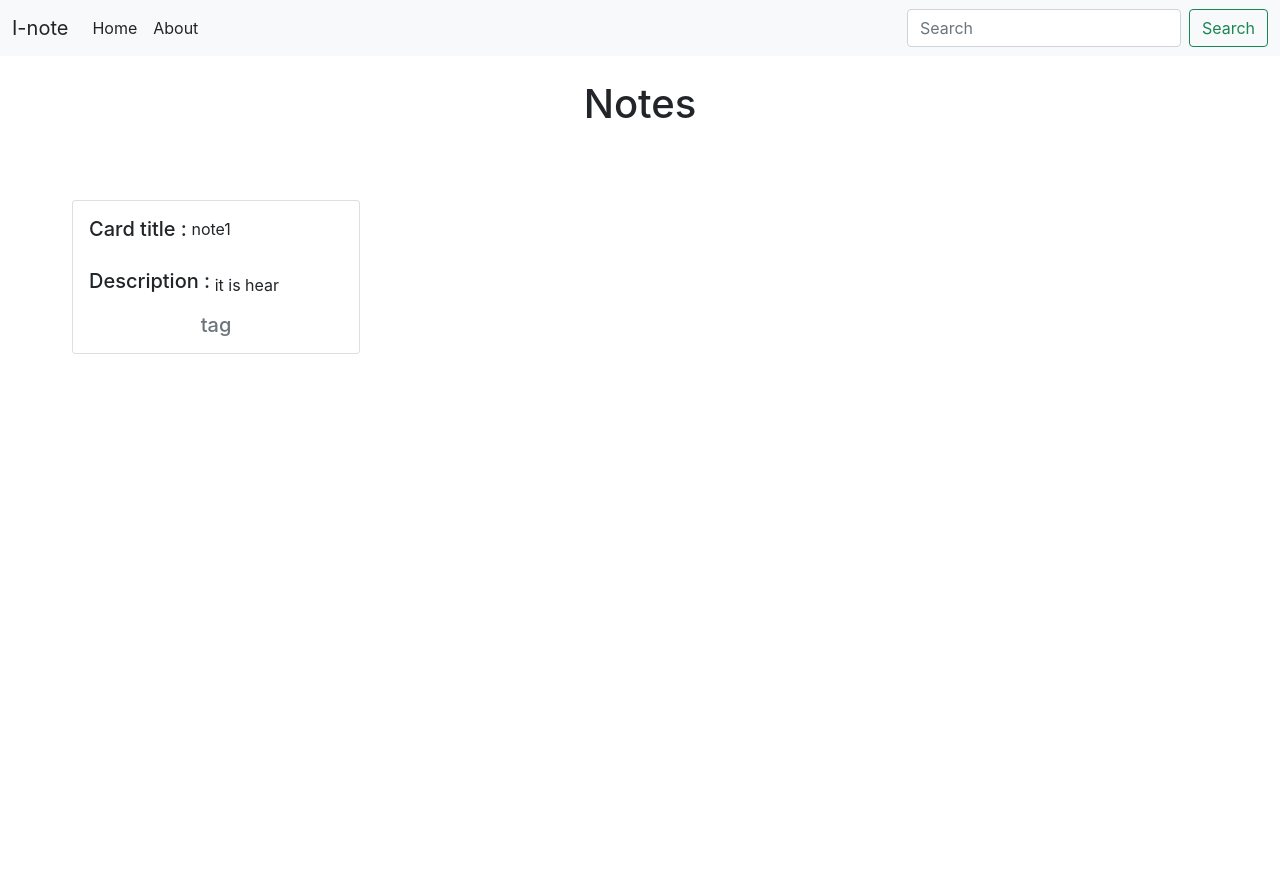
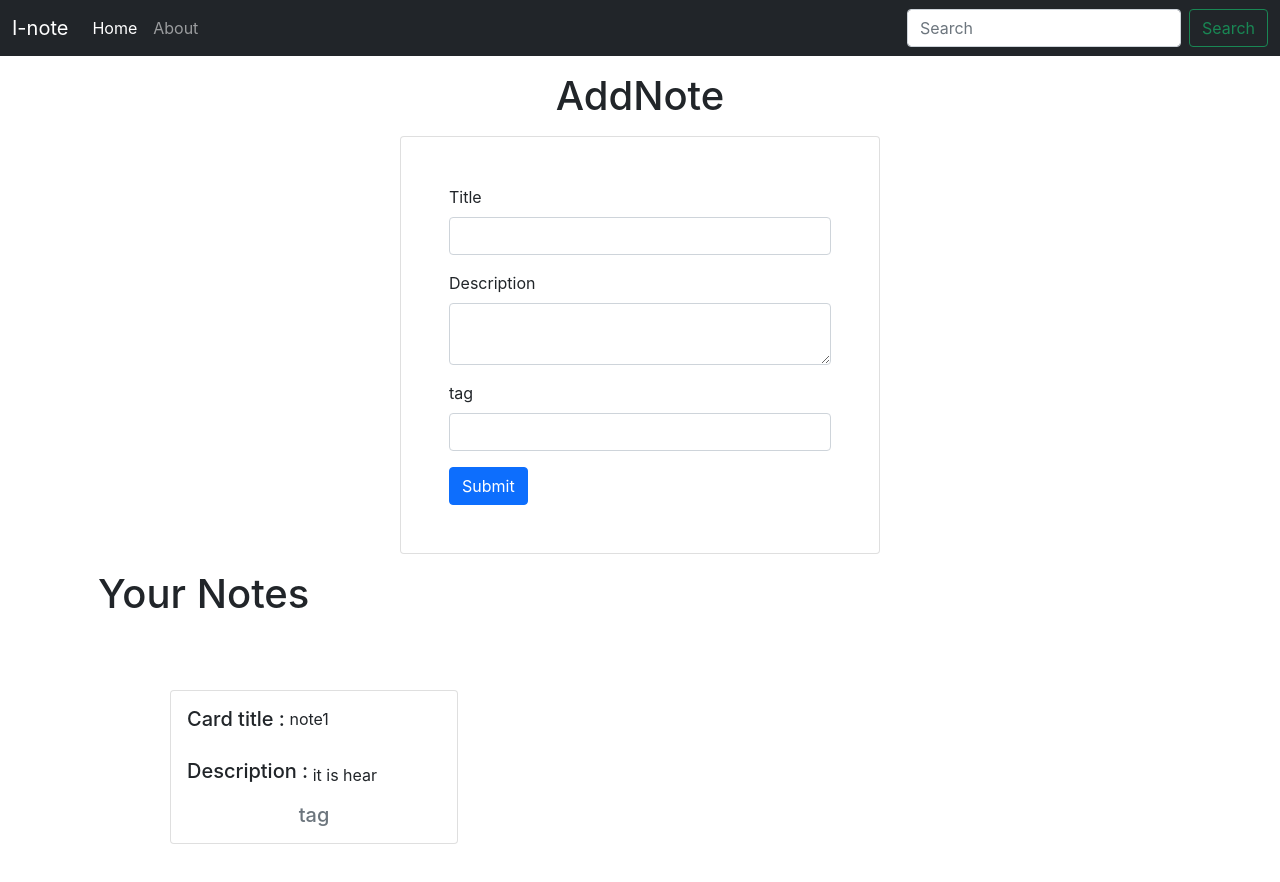
Before and after one commit to piyushparmar911/I-note, a React (Create React App) app: page / in a window 1280 px wide. Shown: the top 882 px of the page. Before the commit the page ends 800 px from the top, so only its background shows below. Built offline with nearby package versions, Linux system fonts and the light colour scheme.

Commit message:
navbar and home page updated

```diff
--- a/src/App.js
+++ b/src/App.js
@@ -11,11 +11,14 @@ function App() {
     <NoteState>
 
       <Router>
+
       <Navbar />
+        <div className="container">
         <Routes>
           <Route exact path="/" element={<Home />} />
           <Route exact path="/about" element={<About />} />
         </Routes>
+        </div>
       </Router>
     </NoteState>
     </>
--- a/src/components/Home.js
+++ b/src/components/Home.js
@@ -2,7 +2,29 @@ import React from 'react';
 import Note from './Note';
 const Home = () => {
   return (
-    <div>
+    <div className='m-3'>
+      <h1 className='text-center'>AddNote</h1>
+      <div className='my-3  justify-content-center d-flex'>
+      <div className="card p-5" style={{width: "30rem"}}>
+      <form>
+  <div class="mb-3">
+    <label for="exampleInputEmail1" class="form-label">Title</label>
+    <input type="text" class="form-control" id="exampleInputEmail1" aria-describedby="emailHelp"/>
+  </div>
+  <div class="mb-3">
+    <label for="exampleInputPassword1" class="form-label">Description</label>
+    <textarea type="text" class="form-control" id="exampleInputPassword1"/>
+  </div>
+
+  <div class="mb-3">
+    <label for="exampleInputPassword1" class="form-label">tag</label>
+    <input type="text" class="form-control" id="exampleInputPassword1"/>
+  </div>
+  <button type="submit" class="btn btn-primary">Submit</button>
+</form>
+      </div>
+      </div>
+      <h1>Your Notes</h1>
       <Note/>
     </div>
   )
--- a/src/components/Navbar.js
+++ b/src/components/Navbar.js
@@ -1,21 +1,26 @@
-import React from 'react'
-import { Link  } from 'react-router-dom';
+import React, {useEffect} from 'react'
+import { Link, useLocation  } from 'react-router-dom';
 const Navbar = () => {
+  let location = useLocation();
+
+  useEffect(() => {
+    // Google Analytics
+    console.log(location.pathname);
+  }, [location]);
   return (
-    <div>
-<nav className="navbar navbar-expand-lg bg-light">
+<nav className="navbar navbar-expand-lg bg-dark navbar-dark">
   <div className="container-fluid">
-    <Link className="navbar-brand text-dark" to="/">I-note</Link>
+    <Link className="navbar-brand" to="/">I-note</Link>
     <button className="navbar-toggler" type="button" data-bs-toggle="collapse" data-bs-target="#navbarSupportedContent" aria-controls="navbarSupportedContent" aria-expanded="false" aria-label="Toggle navigation">
       <span className="navbar-toggler-icon"></span>
     </button>
     <div className="collapse navbar-collapse " id="navbarSupportedContent">
       <ul className="navbar-nav me-auto  mb-2 mb-lg-0">
         <li className="nav-item">
-          <Link className="nav-link active text-dark" aria-current="page" to="/">Home</Link>
+          <Link className={`nav-link ${location.pathname=== "/"? "active" : ""} `} aria-current="page" to="/">Home</Link>
         </li>
         <li className="nav-item">
-          <Link className="nav-link text-dark" to="/About">About</Link>
+          <Link className={`nav-link  ${location.pathname=== "/About"? "active" : ""}`} to="/About">About</Link>
         </li>
       </ul>
       <form className="d-flex" role="search">
@@ -25,7 +30,6 @@ const Navbar = () => {
     </div>
   </div>
 </nav>
-    </div>
   )
 }
 
--- a/src/components/NoteItem.js
+++ b/src/components/NoteItem.js
@@ -6,7 +6,7 @@ const NoteItem = () => {
       <>
     <div className='text-center mt-4'>
 
-    <h1>Notes</h1>
+    {/* <h1>Notes</h1> */}
     <div className='container m-5 p-4'>
       <div className="card" style={{width: "18rem"}}>
   <div className="card-body">
```
